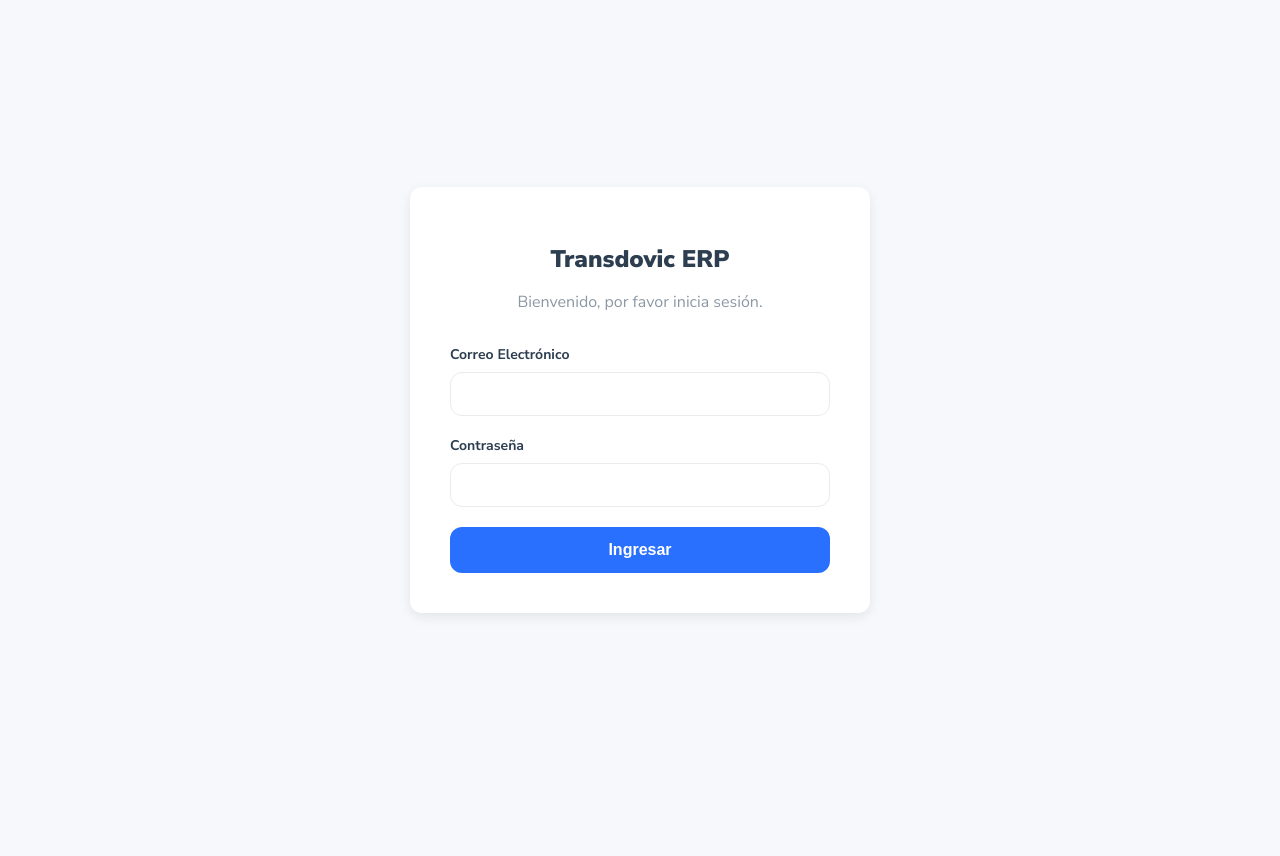
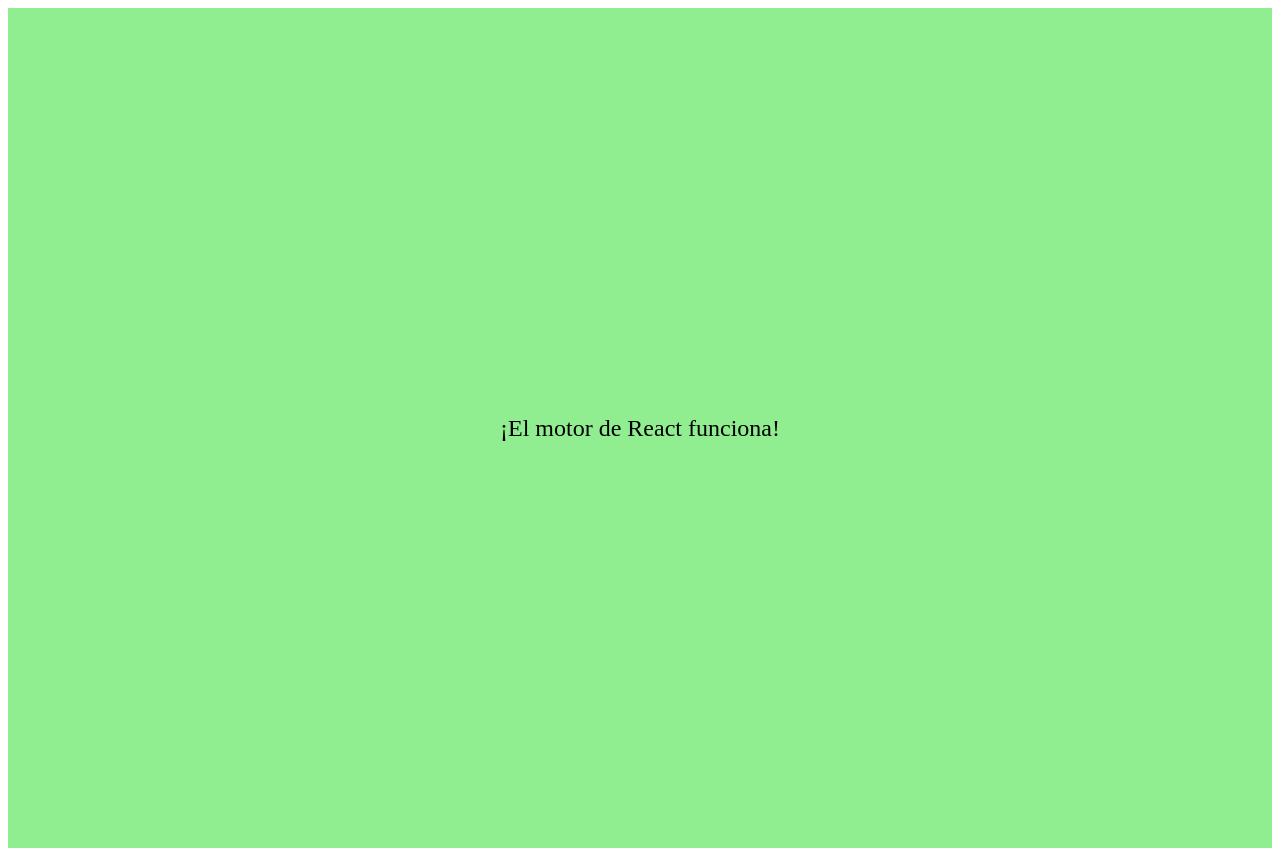
Before and after one commit to britania-r/app-transdovic, a React (Vite) app: page / in a window 1280 px wide. Before the commit this address led to /#/login. Before the commit the page ends 800 px from the top, so only its background shows below. Built offline with nearby package versions, Linux system fonts and the light colour scheme; no server answers.

Commit message:
Debug: Test basic React rendering

```diff
--- a/src/main.tsx
+++ b/src/main.tsx
@@ -1,27 +1,15 @@
-// src/main.tsx
+// src/main.tsx (VERSIÓN DE PRUEBA SÚPER SIMPLE)
 
 import React from 'react';
 import ReactDOM from 'react-dom/client';
-import App from './App';
 import './index.css';
 
-// --- Importaciones de nuestros Providers ---
-import { AuthProvider } from './contexts/AuthContext';
-import { QueryClient, QueryClientProvider } from '@tanstack/react-query';
-import ErrorBoundary from './components/ErrorBoundary'; // <-- 1. IMPORTAMOS NUESTRO ERROR BOUNDARY
-
-// Creamos una instancia del cliente de React Query
-const queryClient = new QueryClient();
+// No importamos NADA más. Ni App, ni Contexts, ni Providers.
 
 ReactDOM.createRoot(document.getElementById('root')!).render(
   <React.StrictMode>
-    {/* 2. ENVOLVEMOS TODO CON EL ERRORBOUNDARY */}
-    <ErrorBoundary>
-      <QueryClientProvider client={queryClient}>
-        <AuthProvider>
-          <App />
-        </AuthProvider>
-      </QueryClientProvider>
-    </ErrorBoundary>
+    <div style={{ padding: '20px', color: 'black', backgroundColor: 'lightgreen', height: '100vh', display: 'flex', justifyContent: 'center', alignItems: 'center', fontSize: '24px' }}>
+      ¡El motor de React funciona!
+    </div>
   </React.StrictMode>
 );
```
